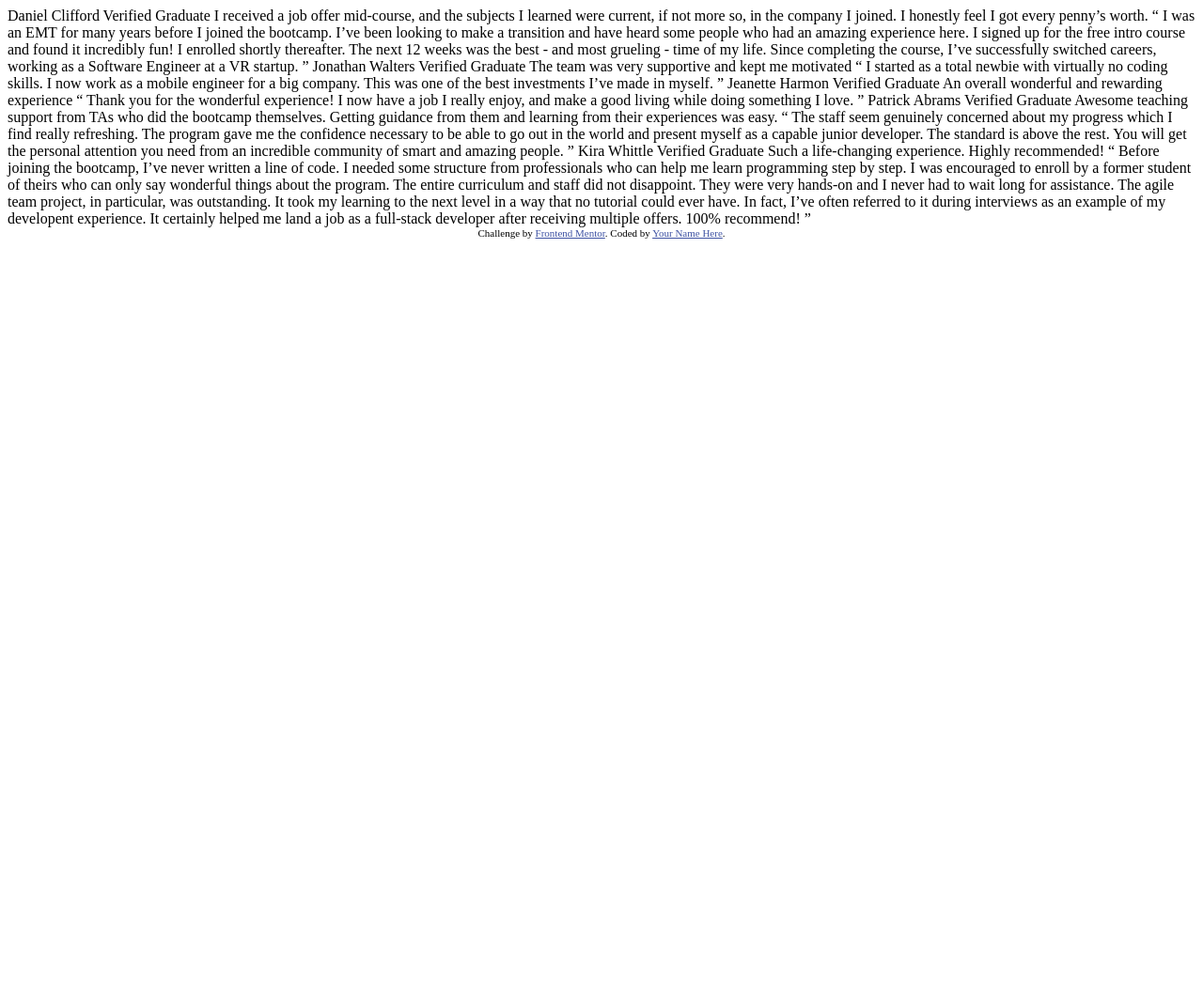
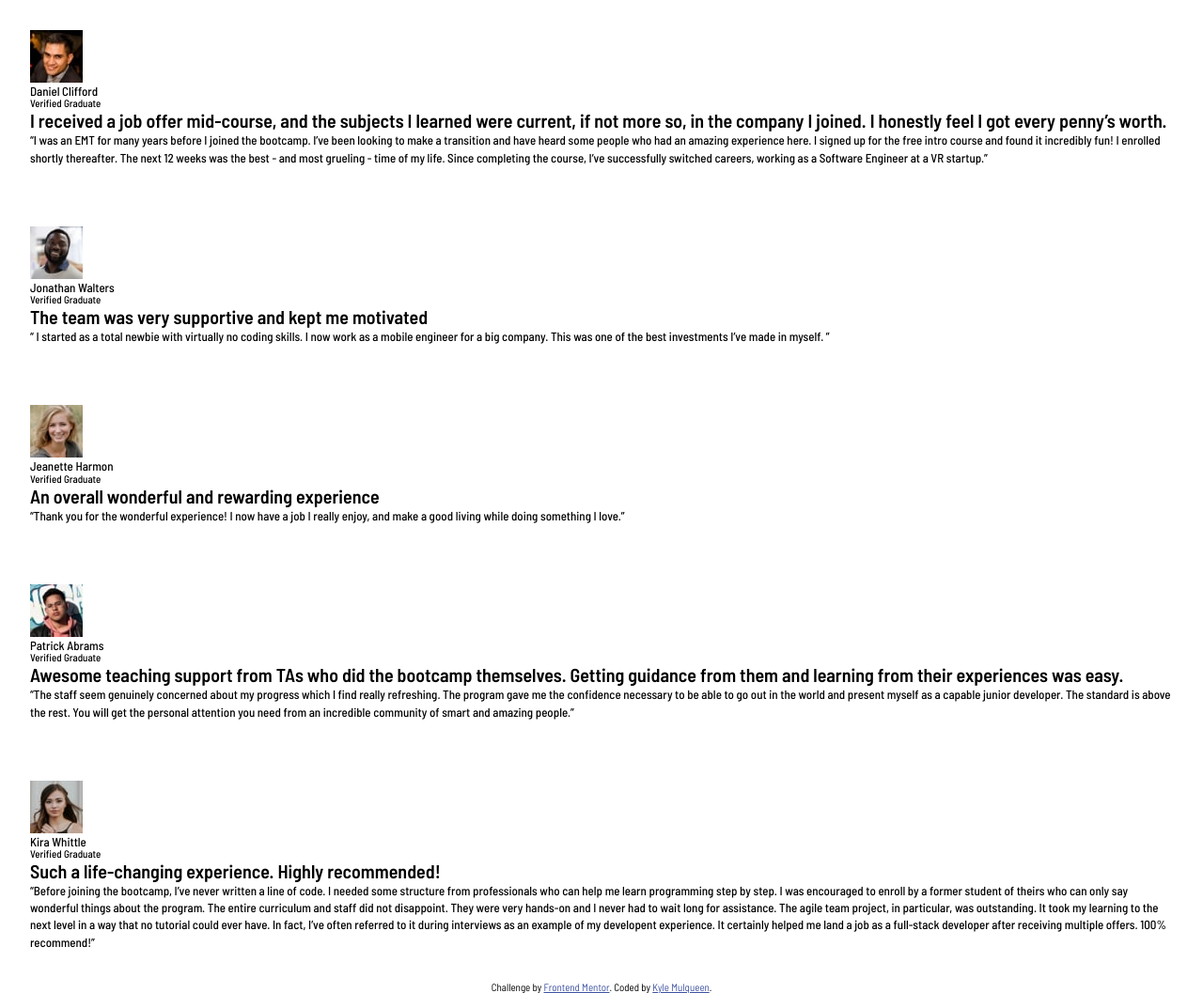
Before and after one commit to kmulqueen/testimonials-grid-section-challenge, a plain HTML site: page index.html in a window 1280 px wide. Shown: the whole page at 94% size. Before the commit the page ends 800 px from the top, so only its background shows below. Drawn offline with Linux system fonts and the light colour scheme.

Commit message:
finish markup. add css reset

```diff
--- a/index.html
+++ b/index.html
@@ -1,76 +1,145 @@
 <!DOCTYPE html>
 <html lang="en">
-<head>
-  <meta charset="UTF-8">
-  <meta name="viewport" content="width=device-width, initial-scale=1.0"> <!-- displays site properly based on user's device -->
+  <head>
+    <meta charset="UTF-8" />
+    <meta name="viewport" content="width=device-width, initial-scale=1.0" />
+    <link
+      rel="icon"
+      type="image/png"
+      sizes="32x32"
+      href="./images/favicon-32x32.png"
+    />
+    <link rel="preconnect" href="https://fonts.googleapis.com" />
+    <link rel="preconnect" href="https://fonts.gstatic.com" crossorigin />
+    <link
+      href="https://fonts.googleapis.com/css2?family=Barlow+Semi+Condensed:wght@400;500;600&display=swap"
+      rel="stylesheet"
+    />
+    <link rel="stylesheet" href="./style.css" />
+    <title>Frontend Mentor | Testimonials Grid Section</title>
+  </head>
+  <body>
+    <main>
+      <article class="testimonial">
+        <div class="testimonial__user">
+          <img
+            src="./images/image-daniel.jpg"
+            alt="Photo of testimonial author Daniel."
+            class="testimonial__user--image"
+          />
+          <h2 class="testimonial__user--name">Daniel Clifford</h2>
+          <p class="testimonial__user--status">Verified Graduate</p>
+        </div>
+        <h1 class="testimonial__title">
+          I received a job offer mid-course, and the subjects I learned were
+          current, if not more so, in the company I joined. I honestly feel I
+          got every penny’s worth.
+        </h1>
+        <p class="testimonial__content">
+          “I was an EMT for many years before I joined the bootcamp. I’ve been
+          looking to make a transition and have heard some people who had an
+          amazing experience here. I signed up for the free intro course and
+          found it incredibly fun! I enrolled shortly thereafter. The next 12
+          weeks was the best - and most grueling - time of my life. Since
+          completing the course, I’ve successfully switched careers, working as
+          a Software Engineer at a VR startup.”
+        </p>
+      </article>
+      <article class="testimonial">
+        <div class="testimonial__user">
+          <img
+            src="./images/image-jonathan.jpg"
+            alt="Photo of testimonial author Jonathan."
+            class="testimonial__user--image"
+          />
+          <h2 class="testimonial__user--name">Jonathan Walters</h2>
+          <p class="testimonial__user--status">Verified Graduate</p>
+        </div>
+        <h1 class="testimonial__title">
+          The team was very supportive and kept me motivated
+        </h1>
+        <p class="testimonial__content">
+          “ I started as a total newbie with virtually no coding skills. I now
+          work as a mobile engineer for a big company. This was one of the best
+          investments I’ve made in myself. ”
+        </p>
+      </article>
+      <article class="testimonial">
+        <div class="testimonial__user">
+          <img
+            src="./images/image-jeanette.jpg"
+            alt="Photo of testimonial author Jeanette."
+            class="testimonial__user--image"
+          />
+          <h2 class="testimonial__user--name">Jeanette Harmon</h2>
+          <p class="testimonial__user--status">Verified Graduate</p>
+        </div>
+        <h1 class="testimonial__title">
+          An overall wonderful and rewarding experience
+        </h1>
+        <p class="testimonial__content">
+          “Thank you for the wonderful experience! I now have a job I really
+          enjoy, and make a good living while doing something I love.”
+        </p>
+      </article>
+      <article class="testimonial">
+        <div class="testimonial__user">
+          <img
+            src="./images/image-patrick.jpg"
+            alt="Photo of testimonial author Patrick."
+            class="testimonial__user--image"
+          />
+          <h2 class="testimonial__user--name">Patrick Abrams</h2>
+          <p class="testimonial__user--status">Verified Graduate</p>
+        </div>
+        <h1 class="testimonial__title">
+          Awesome teaching support from TAs who did the bootcamp themselves.
+          Getting guidance from them and learning from their experiences was
+          easy.
+        </h1>
+        <p class="testimonial__content">
+          “The staff seem genuinely concerned about my progress which I find
+          really refreshing. The program gave me the confidence necessary to be
+          able to go out in the world and present myself as a capable junior
+          developer. The standard is above the rest. You will get the personal
+          attention you need from an incredible community of smart and amazing
+          people.”
+        </p>
+      </article>
+      <article class="testimonial">
+        <div class="testimonial__user">
+          <img
+            src="./images/image-kira.jpg"
+            alt="Photo of testimonial author Kira."
+            class="testimonial__user--image"
+          />
+          <h2 class="testimonial__user--name">Kira Whittle</h2>
+          <p class="testimonial__user--status">Verified Graduate</p>
+        </div>
+        <h1 class="testimonial__title">
+          Such a life-changing experience. Highly recommended!
+        </h1>
+        <p class="testimonial__content">
+          “Before joining the bootcamp, I’ve never written a line of code. I
+          needed some structure from professionals who can help me learn
+          programming step by step. I was encouraged to enroll by a former
+          student of theirs who can only say wonderful things about the program.
+          The entire curriculum and staff did not disappoint. They were very
+          hands-on and I never had to wait long for assistance. The agile team
+          project, in particular, was outstanding. It took my learning to the
+          next level in a way that no tutorial could ever have. In fact, I’ve
+          often referred to it during interviews as an example of my developent
+          experience. It certainly helped me land a job as a full-stack
+          developer after receiving multiple offers. 100% recommend!”
+        </p>
+      </article>
+    </main>
 
-  <link rel="icon" type="image/png" sizes="32x32" href="./images/favicon-32x32.png">
-
-  <title>Frontend Mentor | [Challenge Name Here]</title>
-
-  <!-- Feel free to remove these styles or customise in your own stylesheet 👍 -->
-  <style>
-    .attribution { font-size: 11px; text-align: center; }
-    .attribution a { color: hsl(228, 45%, 44%); }
-  </style>
-</head>
-<body>
-  Daniel Clifford
-  Verified Graduate
-
-  I received a job offer mid-course, and the subjects I learned were current, if not more so,
-  in the company I joined. I honestly feel I got every penny’s worth.
-
-  “ I was an EMT for many years before I joined the bootcamp. I’ve been looking to make a
-  transition and have heard some people who had an amazing experience here. I signed up
-  for the free intro course and found it incredibly fun! I enrolled shortly thereafter.
-  The next 12 weeks was the best - and most grueling - time of my life. Since completing
-  the course, I’ve successfully switched careers, working as a Software Engineer at a VR startup. ”
-
-  Jonathan Walters
-  Verified Graduate
-
-  The team was very supportive and kept me motivated
-
-  “ I started as a total newbie with virtually no coding skills. I now work as a mobile engineer
-  for a big company. This was one of the best investments I’ve made in myself. ”
-
-  Jeanette Harmon
-  Verified Graduate
-
-  An overall wonderful and rewarding experience
-
-  “ Thank you for the wonderful experience! I now have a job I really enjoy, and make a good living
-  while doing something I love. ”
-
-  Patrick Abrams
-  Verified Graduate
-
-  Awesome teaching support from TAs who did the bootcamp themselves. Getting guidance from them and
-  learning from their experiences was easy.
-
-  “ The staff seem genuinely concerned about my progress which I find really refreshing. The program
-  gave me the confidence necessary to be able to go out in the world and present myself as a capable
-  junior developer. The standard is above the rest. You will get the personal attention you need from
-  an incredible community of smart and amazing people. ”
-
-  Kira Whittle
-  Verified Graduate
-
-  Such a life-changing experience. Highly recommended!
-
-  “ Before joining the bootcamp, I’ve never written a line of code. I needed some structure from
-  professionals who can help me learn programming step by step. I was encouraged to enroll by a former
-  student of theirs who can only say wonderful things about the program. The entire curriculum and staff
-  did not disappoint. They were very hands-on and I never had to wait long for assistance. The agile team
-  project, in particular, was outstanding. It took my learning to the next level in a way that no tutorial
-  could ever have. In fact, I’ve often referred to it during interviews as an example of my developent
-  experience. It certainly helped me land a job as a full-stack developer after receiving multiple offers.
-  100% recommend! ”
-
-  <div class="attribution">
-    Challenge by <a href="https://www.frontendmentor.io?ref=challenge" target="_blank">Frontend Mentor</a>.
-    Coded by <a href="#">Your Name Here</a>.
-  </div>
-</body>
+    <footer class="attribution">
+      Challenge by
+      <a href="https://www.frontendmentor.io?ref=challenge" target="_blank"
+        >Frontend Mentor</a
+      >. Coded by <a href="https://www.github.com/kmulqueen">Kyle Mulqueen</a>.
+    </footer>
+  </body>
 </html>
--- /dev/null
+++ b/style.css
@@ -0,0 +1,77 @@
+:root {
+  --clr-black: hsl(0, 0%, 7%);
+  --clr-dark-blue: hsl(219, 29%, 14%);
+  --clr-white: hsl(0, 0%, 100%);
+  --clr-grey-100: hsl(214, 17%, 92%);
+  --clr-grey-200: hsl(0, 0%, 81%);
+  --clr-grey-400: hsl(224, 10%, 45%);
+  --clr-grey-500: hsl(217, 19%, 35%);
+  --clr-purple-50: hsl(260, 100%, 95%);
+  --clr-purple-300: hsl(264, 82%, 70%);
+  --clr-purple-500: hsl(263, 55%, 52%);
+
+  font-size: 10px;
+  --fs-sm: 1.1rem;
+  --fs-md: 1.3rem;
+  --fs-lg: 2rem;
+  --lh-sm: 1.1;
+  --lh-md: 1.2;
+  --lh-lg: 1.4;
+
+  font-family: "Barlow Semi Condensed", sans-serif;
+  font-style: normal;
+  --fw-reg: 400;
+  --fw-med: 500;
+  --fw-bold: 600;
+
+  --spc-50: 0.4rem;
+  --spc-100: 0.8rem;
+  --spc-200: 1.6rem;
+  --spc-300: 2.4rem;
+  --spc-400: 3.2rem;
+  --spc-500: 4rem;
+}
+
+*,
+*::after,
+*::before {
+  margin: 0;
+  padding: 0;
+  box-sizing: border-box;
+}
+
+.testimonial {
+  padding: var(--spc-400);
+}
+
+.testimonial__user--name {
+  font-size: var(--fs-md);
+  font-weight: var(--fw-med);
+  line-height: var(--lh-sm);
+}
+
+.testimonial__user--status {
+  font-size: var(--fs-sm);
+  font-weight: var(--fw-med);
+  line-height: var(--lh-sm);
+}
+
+.testimonial__title {
+  font-size: var(--fs-lg);
+  font-weight: var(--fw-bold);
+  line-height: var(--lh-md);
+}
+
+.testimonial__content {
+  font-size: var(--fs-md);
+  font-weight: var(--fw-med);
+  line-height: var(--lh-lg);
+}
+
+.attribution {
+  font-size: 1.1rem;
+  text-align: center;
+}
+.attribution a {
+  color: hsl(228, 45%, 44%);
+}
```
